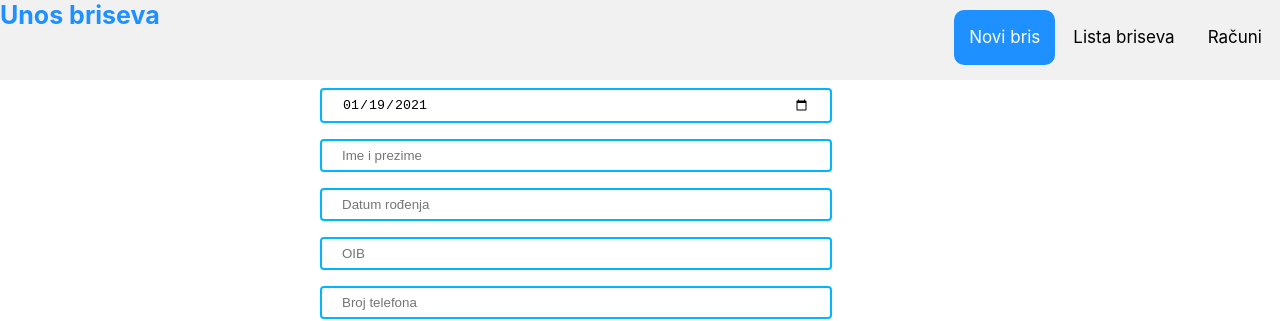
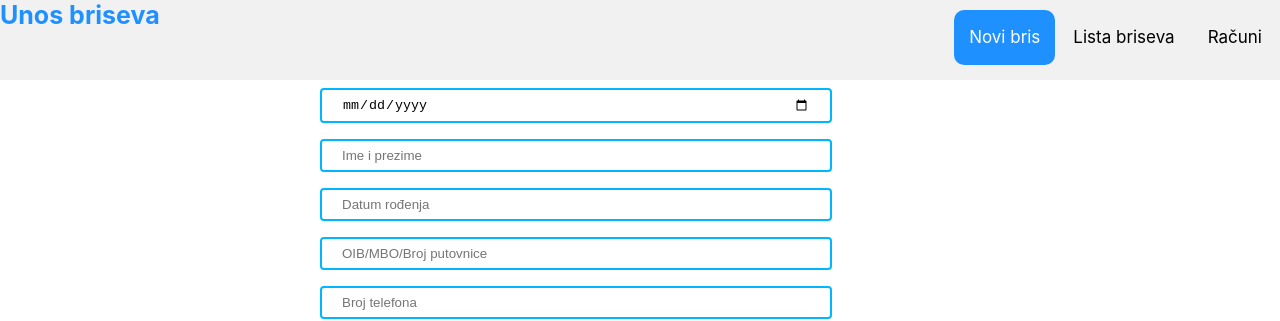
Before and after one commit to ivankraljevic177/unospodataka, a React (Create React App) app: page / in a window 1280 px wide. Shown: the top 321 px of the page. Built offline with nearby package versions, Linux system fonts and the light colour scheme.

Commit message:
minor changes

```diff
--- a/src/components/Home/Home.js
+++ b/src/components/Home/Home.js
@@ -4,7 +4,6 @@ import NavMenu from "../NavMenu/NavMenu";
 import { useForm } from "react-hook-form";
 import styles from "./Home.module.css";
 import firebase from "../../utils/config";
-import today from "../../utils/dateUtils";
 
 const Home = () => {
   const history = useHistory();
@@ -24,7 +23,7 @@ const Home = () => {
             name="dateoftesting"
             type="date"
             ref={register}
-            defaultValue={today}
+
           ></input>
           <input
             className={styles.form}
@@ -44,7 +43,7 @@ const Home = () => {
             name="oib"
             type="text"
             ref={register}
-            placeholder="OIB"
+            placeholder="OIB/MBO/Broj putovnice"
           ></input>
           <input
             className={styles.form}
@@ -76,6 +75,9 @@ const Home = () => {
             <option value="PCR Virion">PCR Virion</option>
             <option value="PCR Higijenski">PCR Higijenski</option>
             <option value="Brzi antigenski">Brzi antigenski</option>
+            <option value="PCR Labplus">PCR Labplus</option>
+            <option value="PCR Virion hitni">PCR Virion hitni</option>
+            <option value="Serologija">Serologija</option>
           </select>
           <select name="language" className={styles.form} ref={register}>
             <option value="hrvatski">hrvatski</option>
--- a/src/components/Modal/Modal.js
+++ b/src/components/Modal/Modal.js
@@ -99,8 +99,8 @@ const Modal = ({ showModal, setShowModal, currentClient, isChange }) => {
                 className={styles.form}
                 name="oib"
                 ref={register}
-                type="number"
-                placeholder="OIB"
+                type="text"
+                placeholder="OIB/MBO/Broj putovnice"
                 onChange={handleInputChange}
                 value={values.oib}
               ></input>
```
Also changed, not shown: 1 other file (tests, documents, lock files or other folders).
